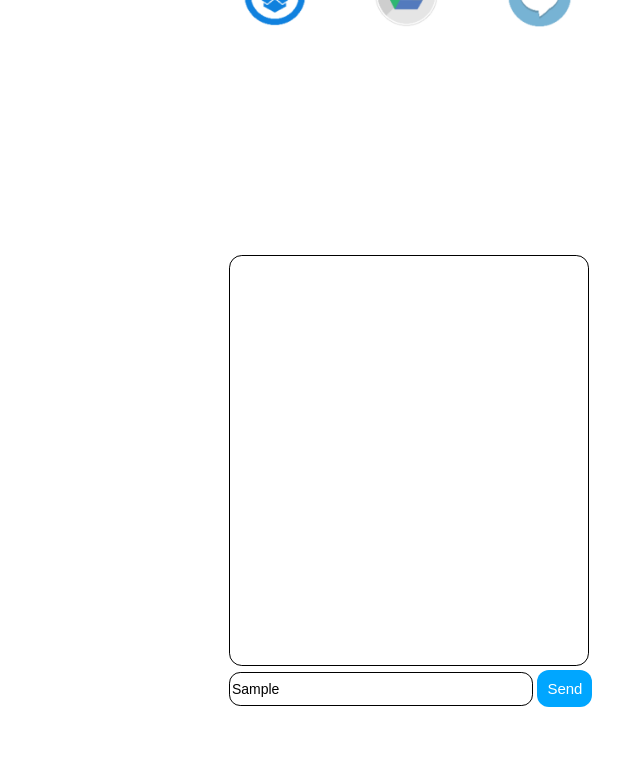
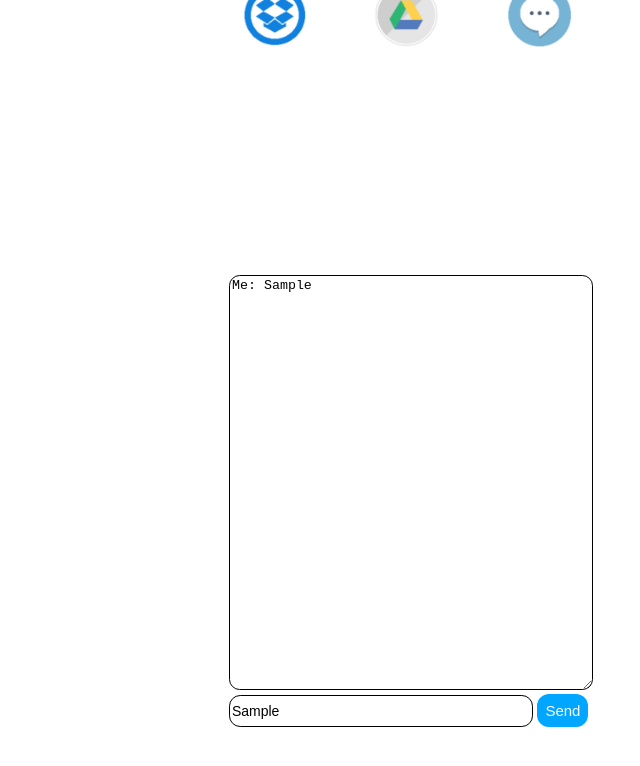
Before and after one commit to scourgemancer/collaborative-video-editor-prototype, a plain HTML site: page main.html in a window 1280 px wide. Both pictures are taken after typing "Sample" into the empty fields and a click on the button "Send". Shown: the whole page, without its empty margins (640-1280 px from the left). Drawn offline with Linux system fonts and the light colour scheme.

Commit message:
Chat current user can now send messages.

```diff
--- a/main.html
+++ b/main.html
@@ -51,10 +51,10 @@
       </table>
     </div>
     <div id="Chat" class="tabcontent">
-      <div id="chat-box"></div>
+      <textarea id="chat-box" readonly></textarea>
       <div id="text-box">
         <input type="text" id="text-area" placeholder="Say something...">
-        <button id="send-button">Send</button>
+        <button id="send-button" onclick="sendMessage()">Send</button>
       </div>
     </div>
   </div>
--- a/script.js
+++ b/script.js
@@ -90,3 +90,9 @@ function openBottomBar() {
   let tab = document.getElementById("scrollbar");
   //todo - delete css and implement actual content
 }
+
+function sendMessage() {
+  var text = document.getElementById("text-area").value;
+  var textbox = document.getElementById("chat-box");
+  textbox.value = textbox.value + "Me: " + text + "\n";
+}
--- a/styles.css
+++ b/styles.css
@@ -179,14 +179,14 @@ html, body {
 }
 
 #Chat #text-box {
-  margin-top: 1%;
+  /*margin-top: 1%;*/
 }
 
 #Chat #text-box #text-area{
   width: 75%;
   margin-left: 5%;
   border: 1px solid black;
-  height: 30px;
+  height: 28px;
   border-radius: 0.8em;
   font-size: 14px;
 }
@@ -199,5 +199,5 @@ html, body {
   font-size: 15px;
   color: white;
   cursor: pointer;
-  padding: 10px 10px;
+  padding: 8px 8px;
 }
```
